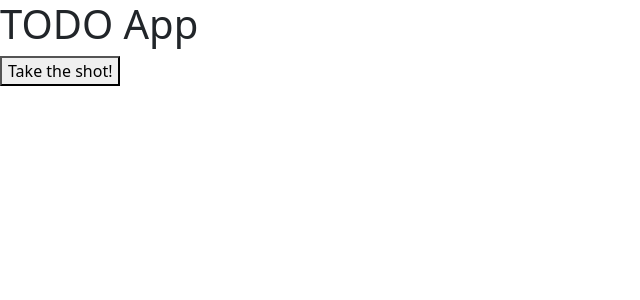
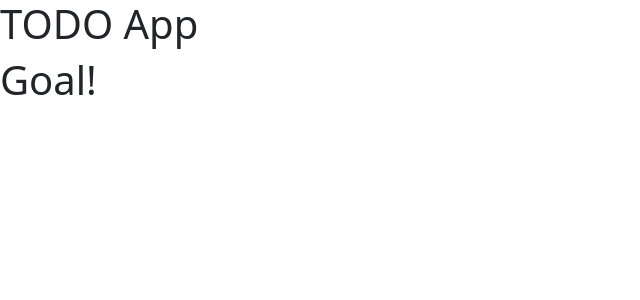
Before and after one commit to SandipGitt/To-Do_App, a React (Create React App) app in the folder client/: page / in a window 1280 px wide. Shown: the top 300 px of the page, without its empty margins (0-640 px from the left). Built offline with nearby package versions, Linux system fonts and the light colour scheme.

Commit message:
Learned about conditional rendering

```diff
--- a/client/src/App.js
+++ b/client/src/App.js
@@ -4,7 +4,7 @@ function App() {
   return (
   <>
     <Title name = "TODO App"/>
-    <Example />
+    <Example isGoal = {true}/>
 
 
 
--- a/client/src/components/Example.js
+++ b/client/src/components/Example.js
@@ -1,13 +1,33 @@
 //rfce
 
 //Adding events to Component
-export default function Example() {
-    const shoot = (a) => {
-        alert(a);
-    };
-    return (
-    <>
-    <button onClick={() => shoot("Goal")}> Take the shot! </button>
-    </>
-    );
+// export default function Example() {
+//     const shoot = (a) => {
+//         alert(a);
+//     };
+//     return (
+//     <>
+//     <button onClick={() => shoot("Goal")}> Take the shot! </button>
+//     </>
+//     );
+// }
+
+export default function Goal(props) {
+    const isGoal = props.isGoal;
+    if (isGoal ) {
+        return <MadeGoal/>;
+    }
+    return <MissedGoal/>;
+    }
+
+function MissedGoal() {
+    return <h1>MISSED!</h1>;
 }
+
+function MadeGoal() {
+    return <h1>Goal!</h1>;
+}
+
+
+// const root = ReactDOM.createRoot(document.getElementById('root'));
+// root.render(<Goal isGoal={false}/>);
```
